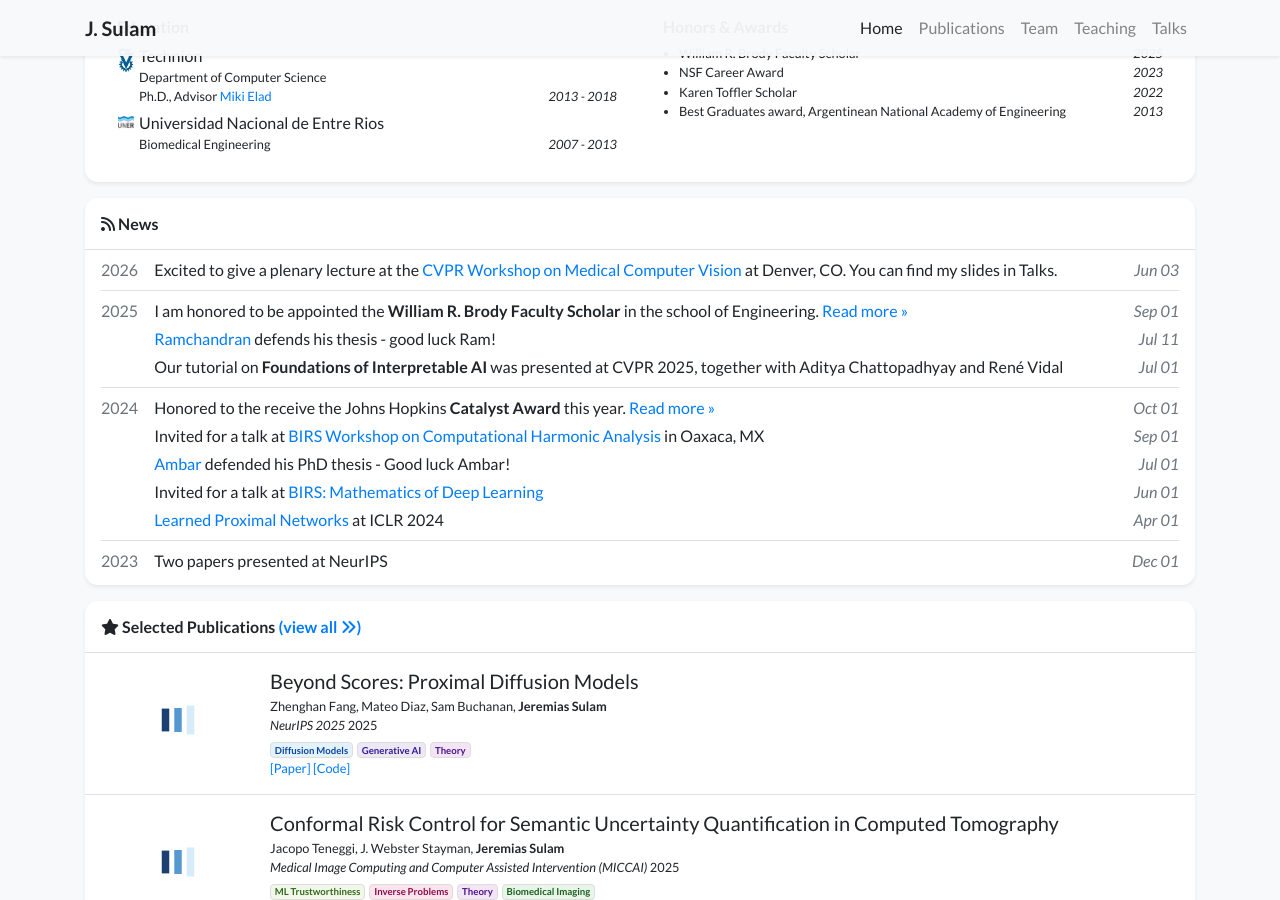
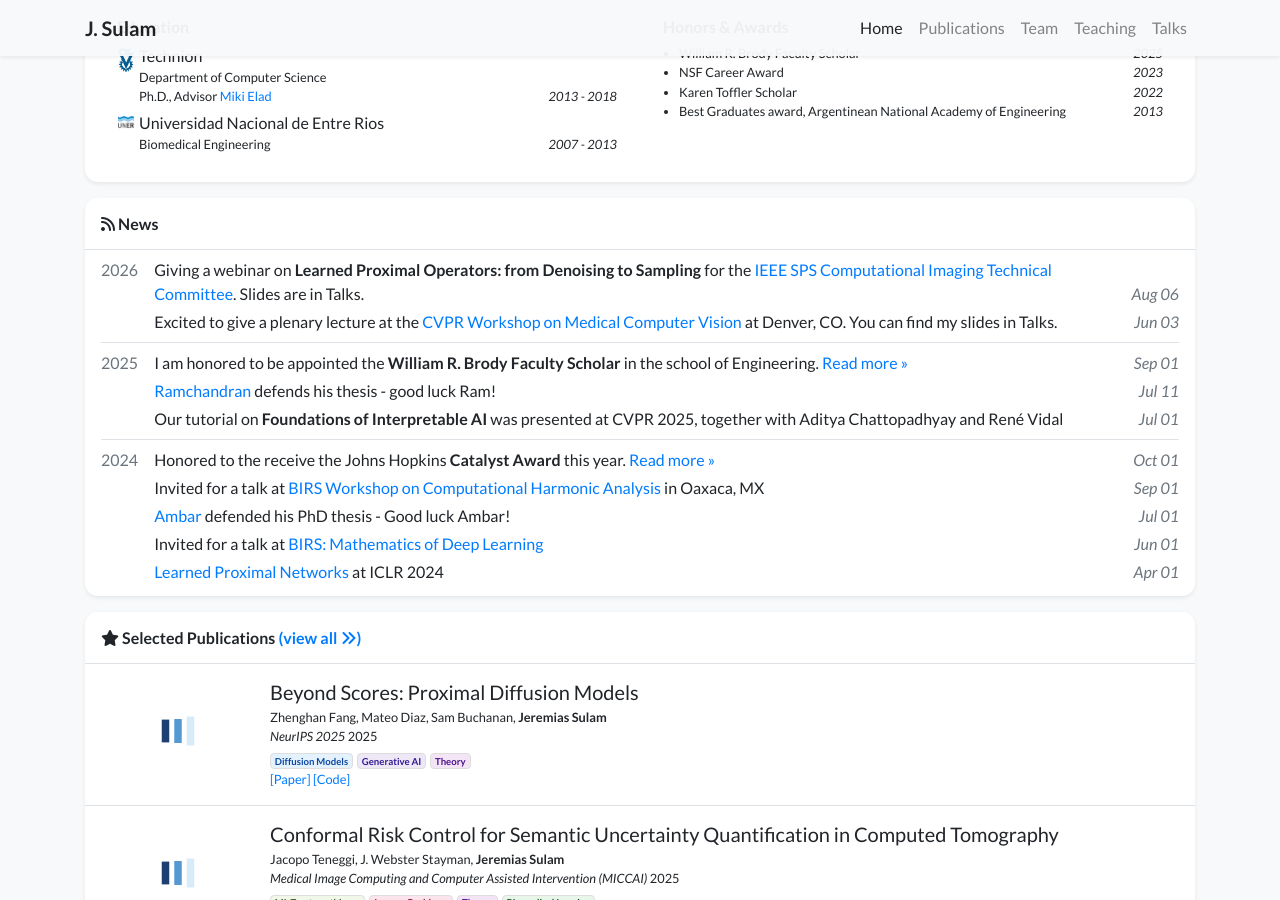
Before and after one commit to jsulam/jsulam.github.io, a Jekyll site: the page built from index.html, in a window 1280 px wide and 900 px high, scrolled down 750 px. Built offline with Jekyll 4.4.1, drawn with Linux system fonts in a browser that asks for light colours; nearby versions of some CDN libraries; a style sheet for code colours, icons or effects is not loaded.

Commit message:
Add IEEE SPS webinar talk and news item; fix Pittsburgh typo
'Learned Proximal Operators: from Denoising to Sampling', IEEE SPS
Computational Imaging TC webinar, 6 Aug 2026. Also corrects
'Pittsburth' -> 'Pittsburgh' on the March 2026 seminar entry.

```diff
--- a/_data/talks.yml
+++ b/_data/talks.yml
@@ -1,3 +1,15 @@
+- title: "Learned Proximal Operators: from Denoising to Sampling"
+  venue: "IEEE SPS Computational Imaging Technical Committee Webinar"
+  location: "Online"
+  date: "2026-8-6"
+  links:
+    slides: "https://slides.com/jeremiassulam/beyond-scores-focm/fullscreen"
+    event: "https://landing.signalprocessingsociety.org/ieee-sps-webinars-06-aug-2026"
+  topics:
+    - Inverse Problems
+    - Diffusion Models
+    - Theory
+
 - title: "Flexible methods for uncertainty quantification in medical imaging"
   venue: "12th CVPR Workshop on Medical Computer Vision"
   location: "Denver, CO"
@@ -31,8 +43,8 @@
     - Theory
 
 - title: "Beyond Scores in Diffusion Models"
-  venue: "Mathematics of Machine Learning Seminar -- University of Pittsburth"
-  location: "Pittsburth, PA"
+  venue: "Mathematics of Machine Learning Seminar -- University of Pittsburgh"
+  location: "Pittsburgh, PA"
   date: "2026-3-04"
   links:
     slides: "https://slides.com/jeremiassulam/proxdm_pitt"
```
Also changed, not shown: _news/2026-08-06-ieee-sps-webinar.md (added, +5 -0 lines).
